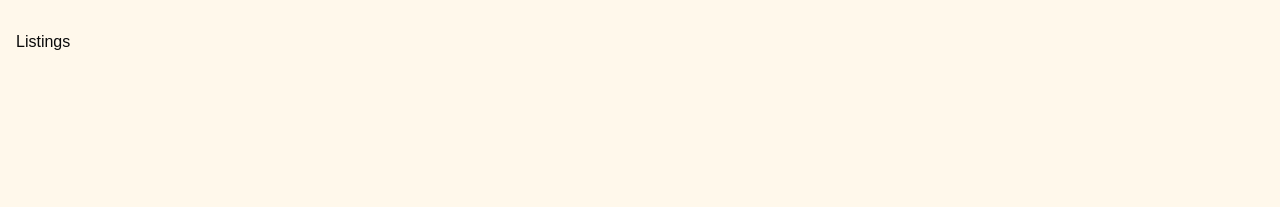
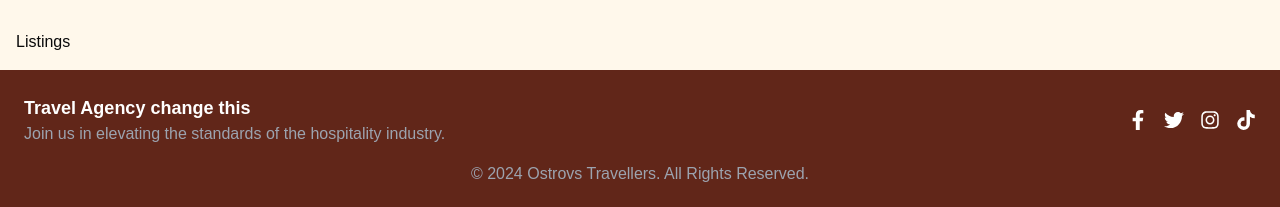
Before and after one commit to mark18cosmic/ostrovs-travellers, a Next.js app: page / in a window 1280 px wide. Shown: the part 682-889 px from the top of the page. Before the commit the page ends 800 px from the top, so only its background shows below. Built offline with nearby package versions, Linux system fonts and the light colour scheme.

Commit message:
footer init

```diff
--- a/app/layout.tsx
+++ b/app/layout.tsx
@@ -2,6 +2,7 @@ import type { Metadata } from "next";
 import localFont from "next/font/local";
 import "./globals.css";
 import Navbar from "@/components/Navbar";
+import Footer from "@/components/Footer";
 
 const geistSans = localFont({
   src: "./fonts/GeistVF.woff",
@@ -15,8 +16,8 @@ const geistMono = localFont({
 });
 
 export const metadata: Metadata = {
-  title: "Create Next App",
-  description: "Generated by create next app",
+  title: "Ostrovs Travellers | Travel Agency based in Maldives",
+  description: "Join Ostrovs Travellers and embark on a whole new journey across the Maldives starting from budget resorts to 5 start luxury experiences."
 };
 
 export default function RootLayout({
@@ -31,6 +32,7 @@ export default function RootLayout({
       >
         <Navbar />
         {children}
+        <Footer />
       </body>
     </html>
   );
--- /dev/null
+++ b/components/Footer.tsx
@@ -0,0 +1,39 @@
+"use client";
+
+import Link from "next/link";
+import { FaFacebookF, FaTwitter, FaInstagram, FaTiktok } from "react-icons/fa";
+
+const Footer = () => {
+  return (
+    <footer className="bg-accent py-6">
+      <div className="container mx-auto flex flex-col md:flex-row justify-between items-center px-6">
+        {/* Description */}
+        <div className="text-white text-center md:text-left mb-4 md:mb-0">
+          <p className="text-lg font-semibold">Travel Agency change this</p>
+          <p className="text-gray-400">Join us in elevating the standards of the hospitality industry.</p>
+        </div>
+
+        {/* Social Media Icons */}
+        <div className="flex space-x-4 mt-4 md:mt-0">
+          <Link href="https://www.facebook.com/theedgemaldives/" target="_blank" className="text-white hover:text-gray-300">
+            <FaFacebookF size={20} />
+          </Link>
+          <Link href="https://www.twitter.com" target="_blank" className="text-white hover:text-gray-300">
+            <FaTwitter size={20} />
+          </Link>
+          <Link href="https://www.instagram.com/theedge.mv?igsh=YmJleTF3cW43NnVv" target="_blank" className="text-white hover:text-gray-300">
+            <FaInstagram size={20} />
+          </Link>
+          <Link href="https://www.tiktok.com" target="_blank" className="text-white hover:text-gray-300">
+            <FaTiktok size={20} />
+          </Link>
+        </div>
+      </div>
+      <div className="text-center text-gray-400 mt-4">
+        &copy; {new Date().getFullYear()} Ostrovs Travellers. All Rights Reserved.
+      </div>
+    </footer>
+  )
+}
+
+export default Footer
--- a/components/Hero.tsx
+++ b/components/Hero.tsx
@@ -62,7 +62,6 @@ const Hero = () => {
     </Carousel>
   </div>
 </div>
-
     )
 }
 
--- a/package.json
+++ b/package.json
@@ -17,6 +17,7 @@
     "next": "15.0.3",
     "react": "19.0.0-rc-66855b96-20241106",
     "react-dom": "19.0.0-rc-66855b96-20241106",
+    "react-icons": "^5.3.0",
     "tailwind-merge": "^2.5.4",
     "tailwindcss-animate": "^1.0.7"
   },
```
Also changed, not shown: 1 other file (tests, documents, lock files or other folders).
